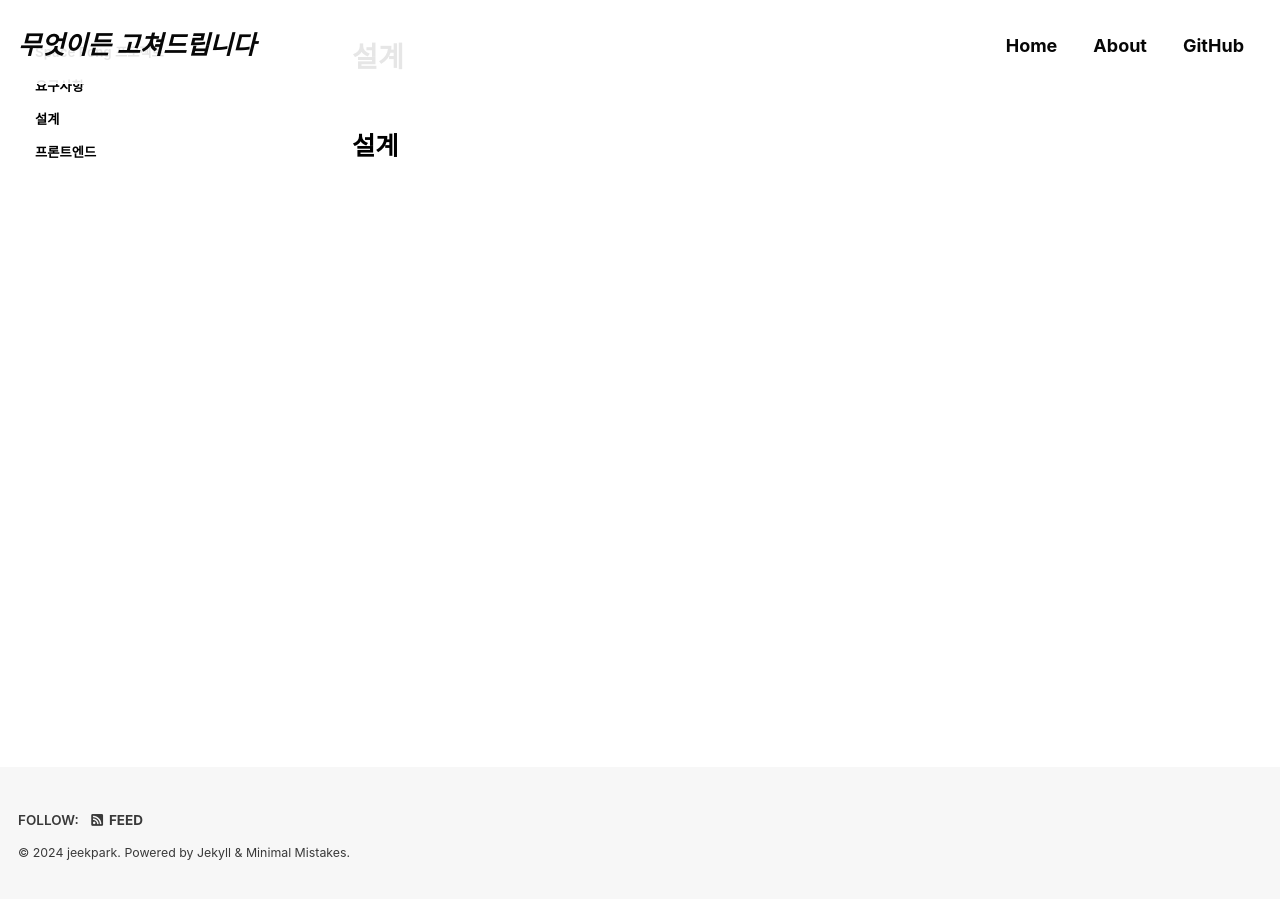
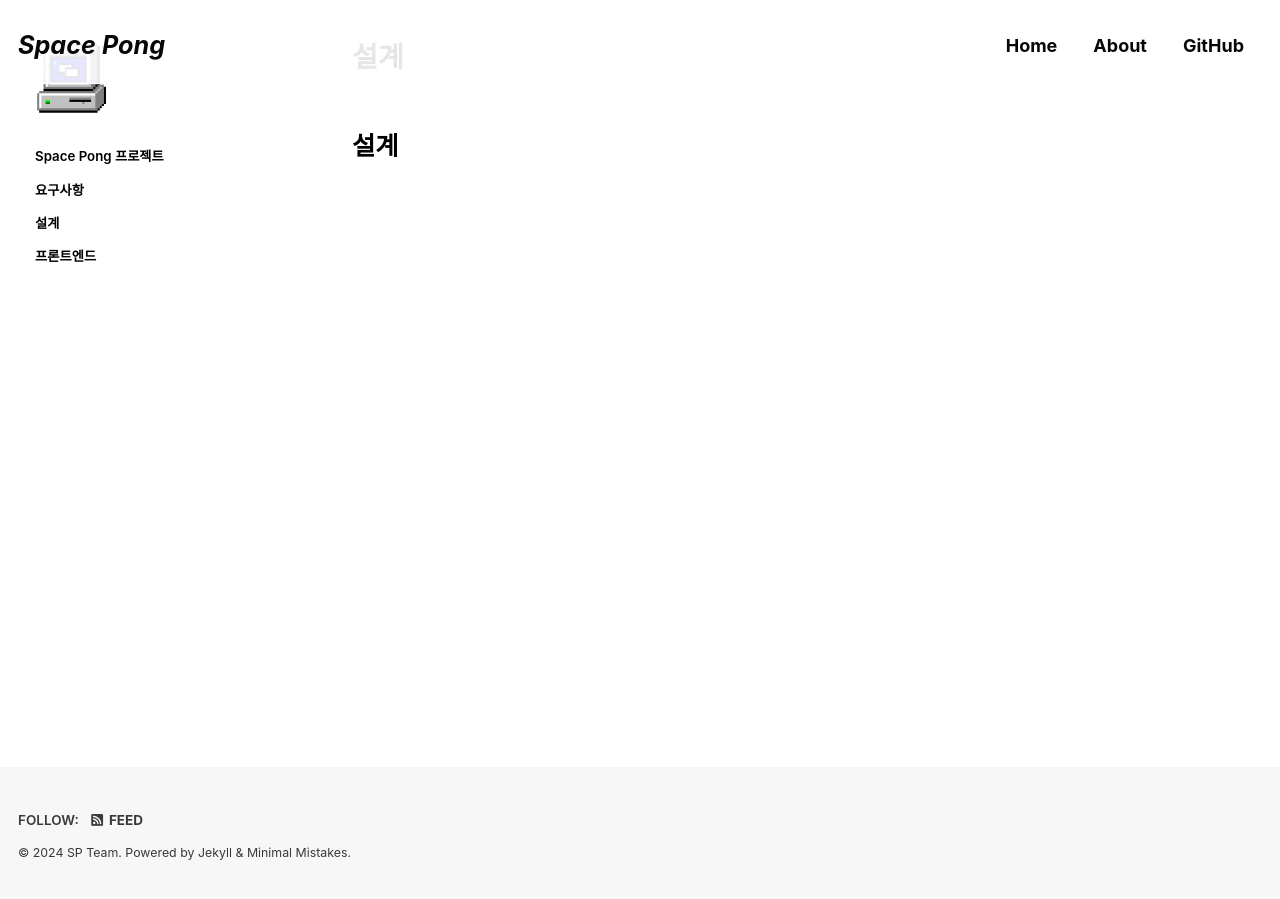
Before and after one commit to space-pong/space-pong.github.io, a Jekyll site: the page built from _pages/architecture.md, in a window 1280 px wide and 900 px high, scrolled down 90 px. Built offline with Jekyll 4.4.1, drawn with Linux system fonts in a browser that asks for light colours; cached includes are drawn as plain includes; some web fonts are replaced.

Commit message:
Fix: side bar, config

```diff
--- a/_config.yml
+++ b/_config.yml
@@ -19,14 +19,14 @@ minimal_mistakes_skin: "plum" # "default" "air", "aqua", ...
 
 # Site Settings
 locale: "ko-KR" #"en-US"
-title: "무엇이든 고쳐드립니다" # 상단 헤더에 보이는 블로그 명
+title: "Space Pong" # 상단 헤더에 보이는 블로그 명
 title_separator: "&#124;"
 subtitle: # site tagline that appears below site title in masthead
-name: "jeekpark" # 블로그 닉네임 설정
-description: "개발자 jeekpark" # 블로그 설명
-url: "https://jeekpark.github.io" # 블로그 URL
+name: "SP Team" # 블로그 닉네임 설정
+description: "스페이스퐁 개발 문서" # 블로그 설명
+url: "https://space-pong.github.io" # 블로그 URL
 baseurl: # the subpath of your site, e.g. "/blog"
-repository: "jeekpark/jeekpark.github.io" # GitHub Repo 이름
+repository: "space-pong/space-pong.github.io" # GitHub Repo 이름
 teaser: #
 
 # logo                     : # 블로그명 앞에 로고 추가하고 싶을 경우 사용
@@ -98,7 +98,7 @@ analytics:
 
 # Site Author
 author:
-  name: "jeekpark" # 블로그 닉네임
+  name: "SP Team" # 블로그 닉네임
   avatar: "/assets/images/profile.png" # 블로그 프로필 사진
   #   bio              : "hi all!"
   # location         : "Seoul, Korea"
```
Also changed, not shown: _pages/about.md (+1 -0 lines), _pages/architecture.md (+1 -0 lines), _pages/requirement.md (+1 -0 lines), _pages/space-pong-project.md (+1 -0 lines).
